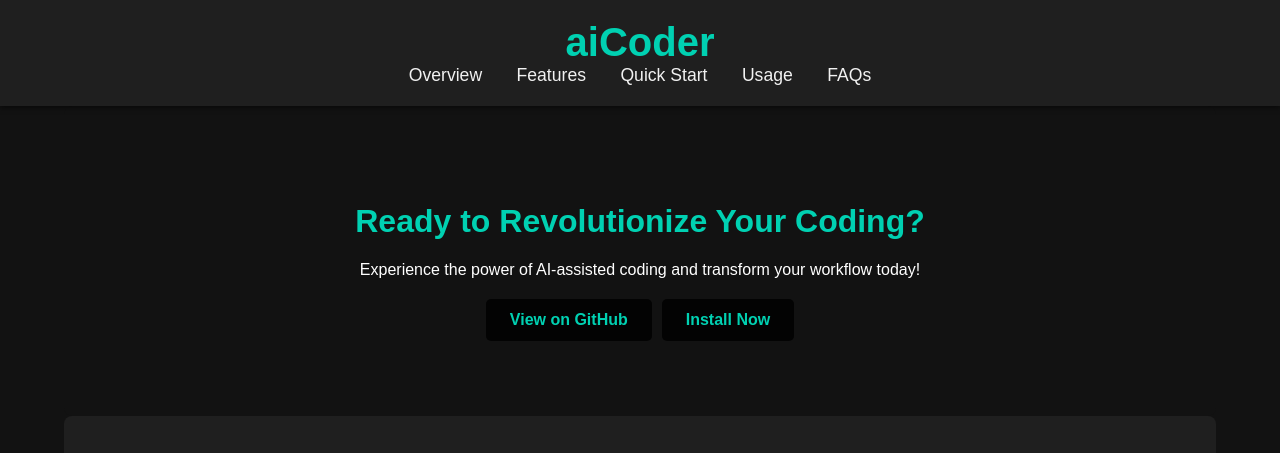
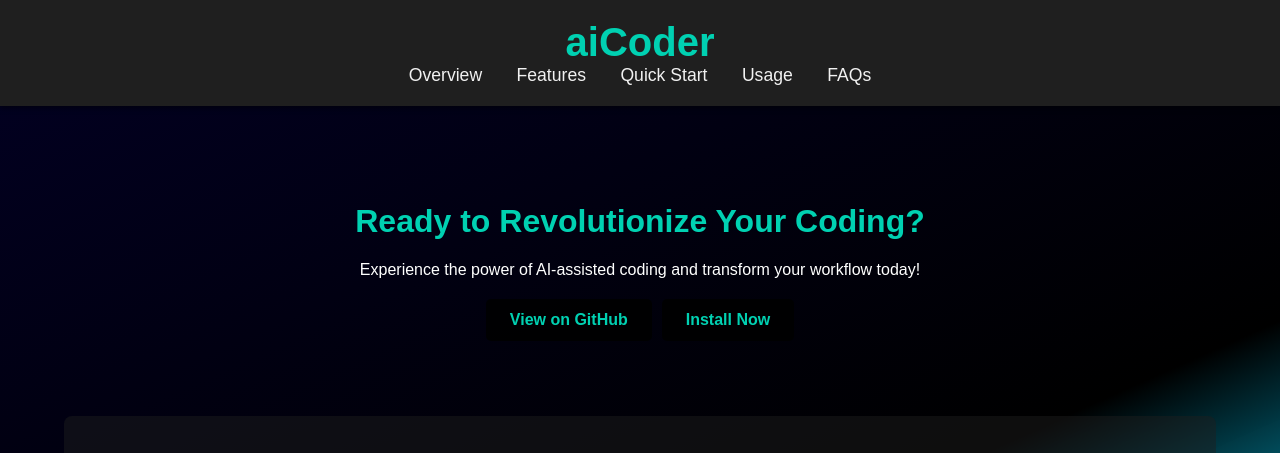
Before and after one commit to mmiscool/aiCoder, a website: page docs/index.html in a window 1280 px wide. Shown: the top 453 px of the page. Drawn offline with Linux system fonts and the light colour scheme.

Commit message:
docs: make landing page a little bit more pretty

```diff
--- a/docs/index.html
+++ b/docs/index.html
@@ -4,23 +4,28 @@
 <head>
     <meta charset="UTF-8">
     <meta name="viewport" content="width=device-width, initial-scale=1.0">
-    <meta name="description" content="aiCoder - An innovative tool leveraging Abstract Syntax Trees (ASTs) to streamline your coding process, eliminating manual copy-pasting and ensuring seamless integration with your existing editor.">
-    <meta name="keywords" content="aiCoder, AST, coding tools, LLM workflows, code automation, AI-powered coding, developer tools">
+    <meta name="description"
+        content="aiCoder - An innovative tool leveraging Abstract Syntax Trees (ASTs) to streamline your coding process, eliminating manual copy-pasting and ensuring seamless integration with your existing editor.">
+    <meta name="keywords"
+        content="aiCoder, AST, coding tools, LLM workflows, code automation, AI-powered coding, developer tools">
     <meta name="author" content="Your Name or Organization">
     <meta name="robots" content="index, follow">
     <meta property="og:title" content="aiCoder - Streamlining Your Coding Workflow">
-    <meta property="og:description" content="Enhance your coding experience with aiCoder, leveraging Abstract Syntax Trees (ASTs) for seamless code automation and integration.">
+    <meta property="og:description"
+        content="Enhance your coding experience with aiCoder, leveraging Abstract Syntax Trees (ASTs) for seamless code automation and integration.">
     <meta property="og:image" content="https://aicoderproject.com/path-to-image.jpg">
     <meta property="og:url" content="https://aicoderproject.com">
     <meta property="og:type" content="website">
     <meta name="twitter:card" content="summary_large_image">
     <meta name="twitter:title" content="aiCoder - Streamlining Your Coding Workflow">
-    <meta name="twitter:description" content="Enhance your coding experience with aiCoder, leveraging Abstract Syntax Trees (ASTs) for seamless code automation and integration.">
+    <meta name="twitter:description"
+        content="Enhance your coding experience with aiCoder, leveraging Abstract Syntax Trees (ASTs) for seamless code automation and integration.">
     <meta name="twitter:image" content="https://aicoderproject.com/path-to-image.jpg">
 
 
     <title>aiCoder - AI-Powered Coding Assistant</title>
     <style>
+
         body {
             font-family: 'Arial', sans-serif;
             background-color: #121212;
@@ -29,6 +34,17 @@
             padding: 0;
             scroll-behavior: smooth;
             transition-duration: 1s;
+        }
+
+        .background{
+            z-index: -1;
+            position: fixed;
+            top: 0;
+            left: 0;
+            bottom: 0;
+            right: 0;
+            background: rgb(2, 0, 36);
+            background: linear-gradient(156deg, rgba(2, 0, 36, 1) 0%, rgba(0, 0, 0, 1) 65%, rgba(0, 212, 255, 0.8297443977591037) 88%);
         }
 
         header {
@@ -74,11 +90,11 @@
         }
 
         section:nth-child(even) {
-            background: #1f1f1f;
+            background: #1f1f1f77;
         }
 
         section:nth-child(odd) {
-            background: #121212;
+            /*background: #121212;*/
         }
 
         section h2 {
@@ -121,7 +137,6 @@
 
         .cta {
             text-align: center;
-            background: linear-gradient(135deg, #00d1b2, #008c84);
             color: #121212;
             padding: 50px 20px;
             border-radius: 8px;
@@ -197,6 +212,7 @@
 </head>
 
 <body>
+    <div class="background"></div>
     <header>
         <h1>aiCoder</h1>
         <nav>
```
